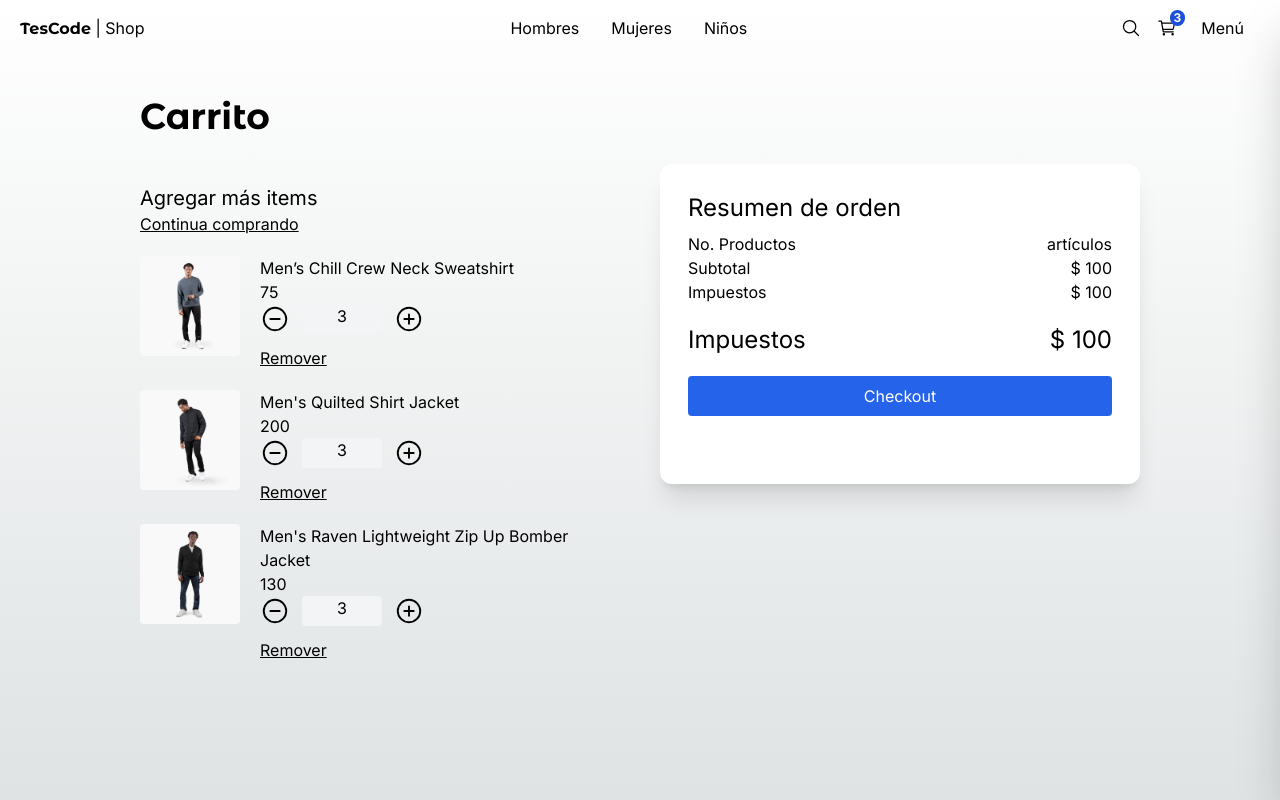
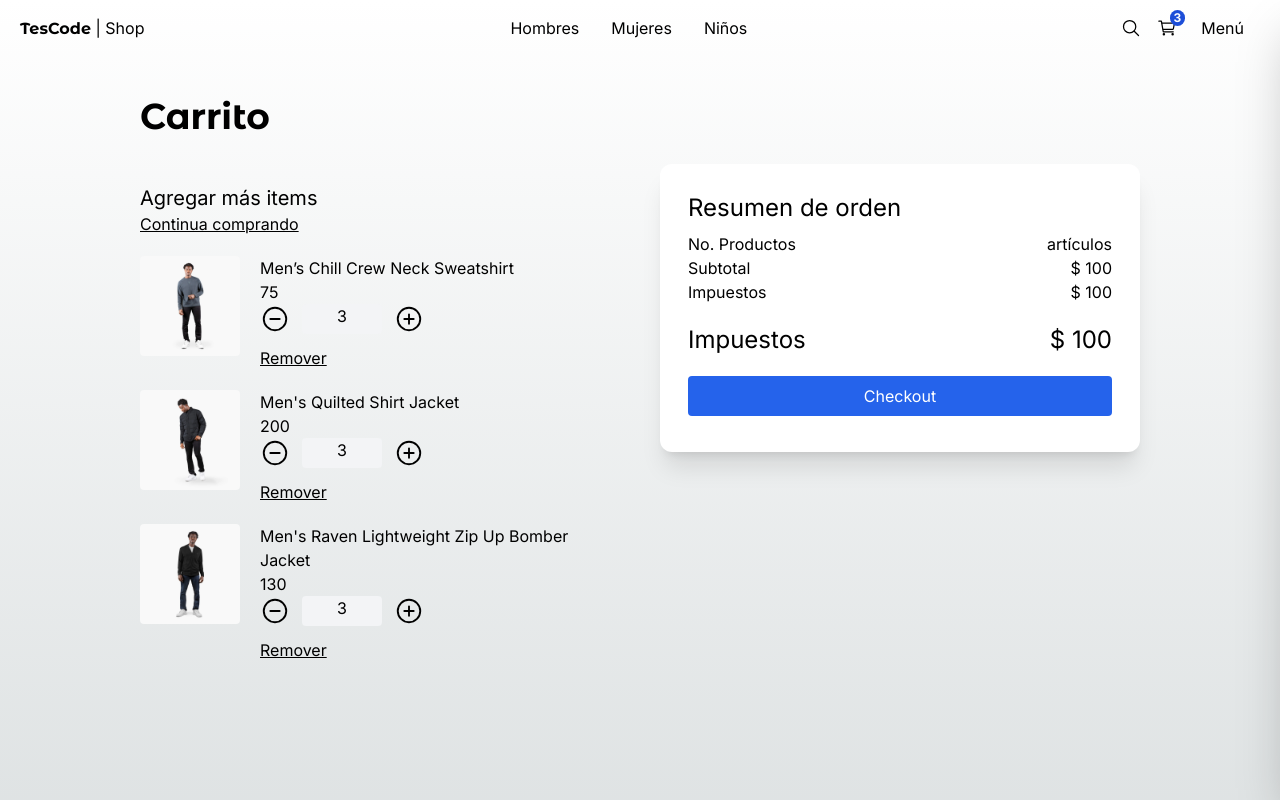
Before and after one commit to AlexisFlores17/E-shop, a Next.js app: page /cart in a window 1280 px wide. Shown: the top 800 px of the page. Built offline with nearby package versions, Linux system fonts and the light colour scheme.

Commit message:
fix: :bug: Cart page container fit
Se arregló el contenedor que muestra la resumen de orden en el Cart page.

```diff
--- a/src/app/(shop)/cart/page.tsx
+++ b/src/app/(shop)/cart/page.tsx
@@ -53,7 +53,7 @@ export default function CartPage() {
             ))}
           </div>
           {/* Checkout*/}
-          <div className="bg-white rounded-xl shadow-xl p-7 max-h-80  ">
+          <div className="bg-white rounded-xl shadow-xl p-7 h-fit  ">
               <h2 className="text-2xl mb-2">Resumen de orden</h2>
               <div className="grid grid-cols-2">
                 <span>No. Productos</span>
```
